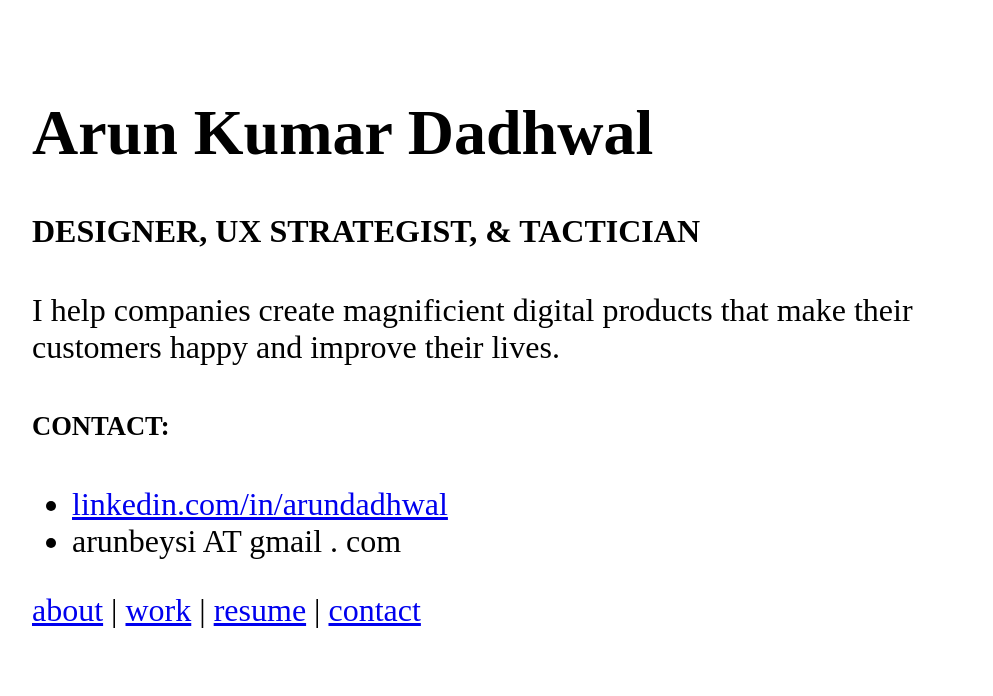
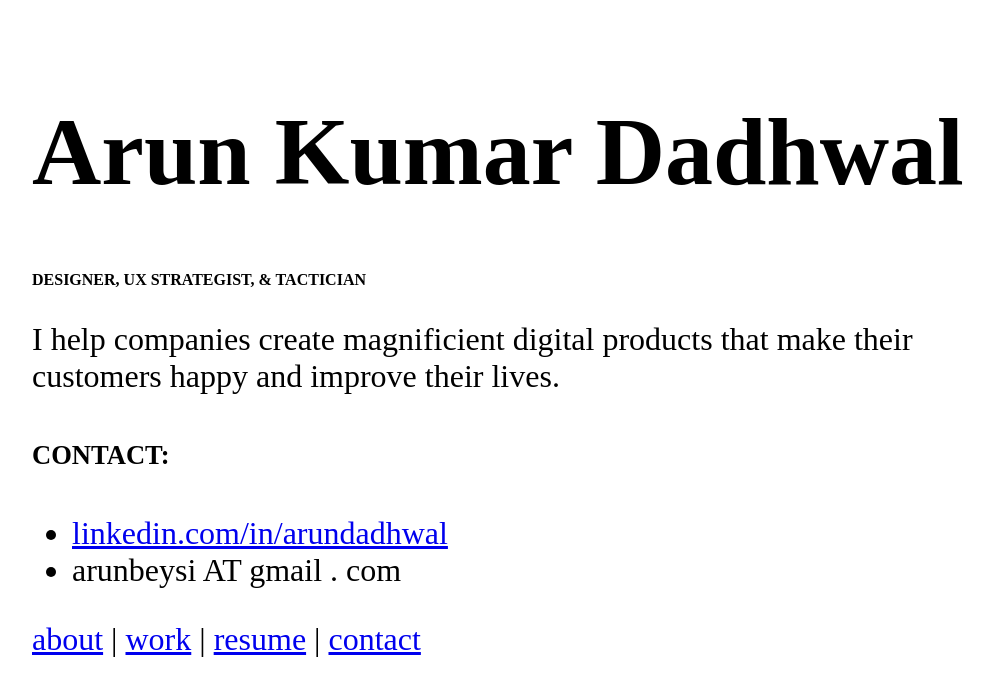
Before and after one commit to arundadhwal/arundadhwal.github.io, a plain HTML site: page index.html in a window 1280 px wide. Shown: the whole page, without its empty margins (128-1121 px from the left). Drawn offline with Linux system fonts and the light colour scheme.

Commit message:
Update main.css

```diff
--- a/assets/css/main.css
+++ b/assets/css/main.css
@@ -4,3 +4,20 @@ body {
   font-family: "Avenir Next";
   font-size: 2em;
 }
+h1 {
+  font-family: "Canela Deck";
+  font-size: 3em;
+}
+
+h4 {
+  font-family: "Avenir Next";
+  font-size: 0.5em;
+}
+
+p.intro {
+
+}
+
+p.contact {
+
+}
```
